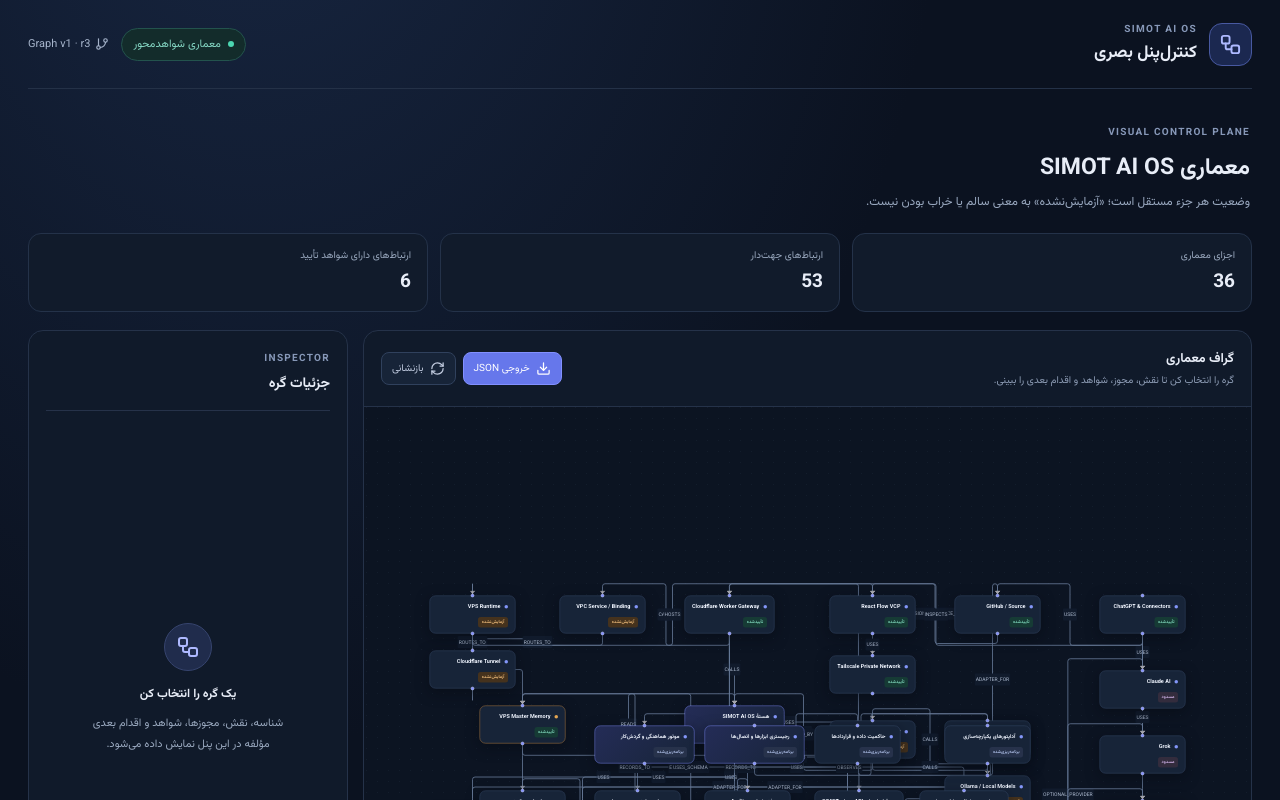
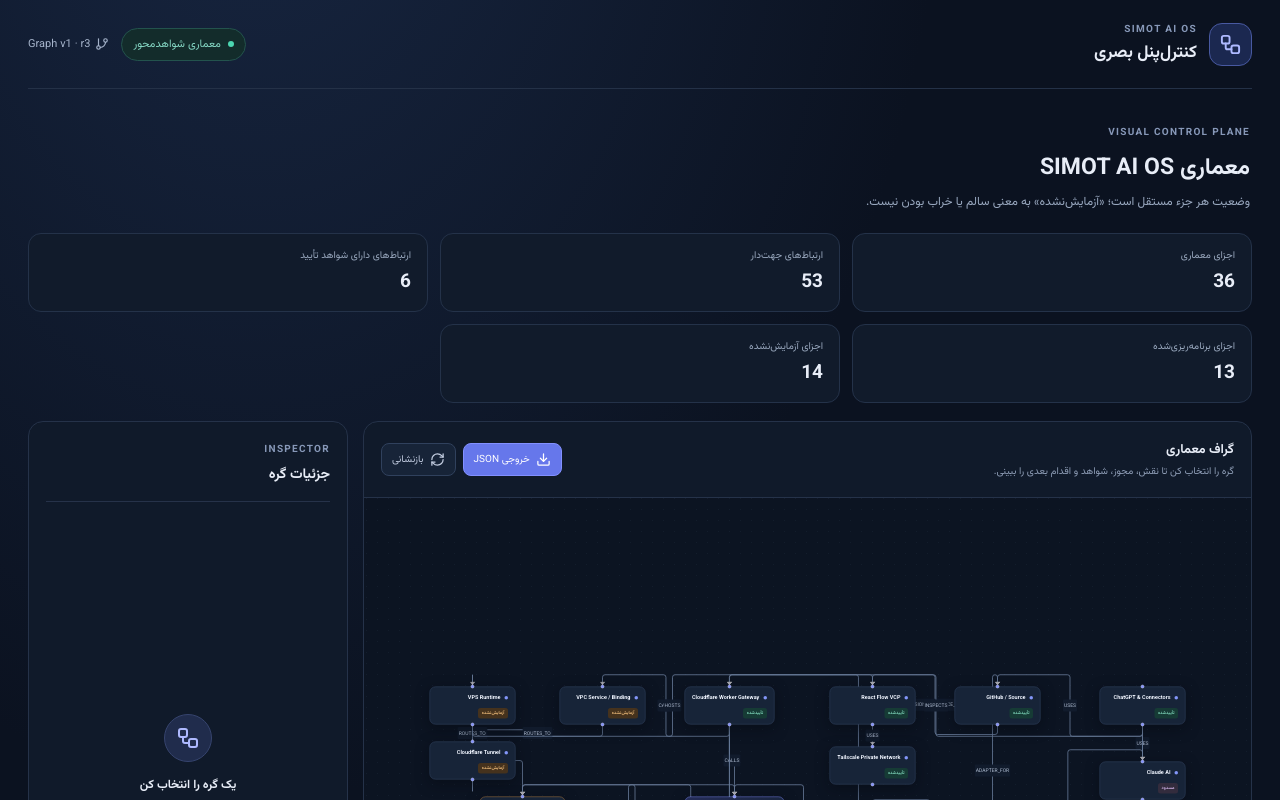
Before and after one commit to 651384/ahmadreza, a React (Vite) app in the folder simot-visual-control-plane/: page / in a window 1280 px wide. Shown: the top 800 px of the page. Built offline with nearby package versions, Linux system fonts and the light colour scheme.

Commit message:
Show planned and untested architecture component counts

```diff
--- a/simot-visual-control-plane/src/App.jsx
+++ b/simot-visual-control-plane/src/App.jsx
@@ -60,6 +60,8 @@
     edges: edges.map(({ markerEnd, ...e }) => e)
   }), [nodes, edges, revision]);
   const verifiedEdges = edges.filter(e => e.status === 'VERIFIED').length;
+  const plannedNodes = nodes.filter(n => n.data.status === 'PLANNED').length;
+  const untestedNodes = nodes.filter(n => n.data.status === 'NOT TESTED').length;
   const detailRows = chosen ? [
     ['شناسه پایدار', chosen.id],
     ['نوع', chosen.data.kind],
@@ -114,6 +116,8 @@
       <div className="metric"><div><small>اجزای معماری</small><strong>{nodes.length}</strong></div></div>
       <div className="metric"><div><small>ارتباط‌های جهت‌دار</small><strong>{edges.length}</strong></div></div>
       <div className="metric"><div><small>ارتباط‌های دارای شواهد تأیید</small><strong>{verifiedEdges}</strong></div></div>
+      <div className="metric"><div><small>اجزای برنامه‌ریزی‌شده</small><strong>{plannedNodes}</strong></div></div>
+      <div className="metric"><div><small>اجزای آزمایش‌نشده</small><strong>{untestedNodes}</strong></div></div>
     </section>
 
     <section className="workspace">
```
